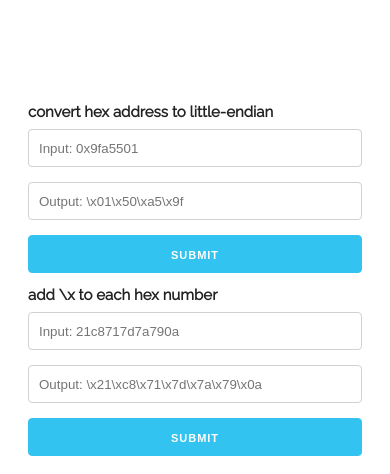
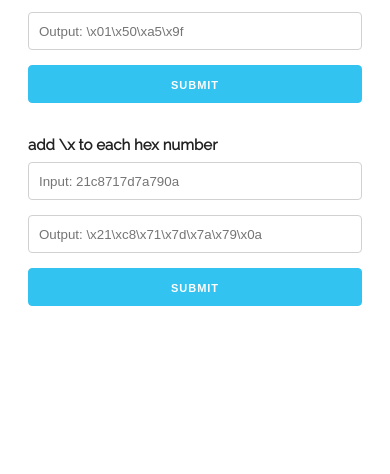
Before and after one commit to wkantaros/HexToLittleEndianTool, a plain HTML site: page index.html in a window 390 px wide. Shown: the part 381-855 px from the top of the page. Drawn offline with nearby package versions, Linux system fonts and the light colour scheme.

Commit message:
mobile css

```diff
--- a/index.html
+++ b/index.html
@@ -16,6 +16,7 @@
     </section>
     <section class="functions">
       <div class="six columns">
+        <div class="littleEndian">
           <div class="row">
             <label for="toLittleEndian">convert hex address to little-endian <span class="c-format">(c-format)</span></label>
             <input class="u-full-width" type="text" placeholder="Input: 0x9fa5501" id="toLittleEndian">
@@ -28,7 +29,9 @@
             <button class="button-primary" id="toLittleEndianBtn">Submit</button>
           </div>
         </div>
+      </div>
       <div class="six columns">
+        <div class="backslash">
           <div class="row">
             <label for="addBackslash">add \x to each hex number</label>
             <input class="u-full-width" type="text" placeholder="Input: 21c8717d7a790a" id="addBackslash">
@@ -41,6 +44,7 @@
             <button class="button-primary" id="addBackslashBtn">Submit</button>
           </div>
         </div>
+      </div>
     </section>
   </div>
   <script src="conversions.js"></script>
--- a/stylesheet.css
+++ b/stylesheet.css
@@ -18,6 +18,18 @@
       width: 100%;
       box-sizing: border-box;
     }
+
+    .functions {
+      padding-top: 4rem;
+    }
+
+    .header {
+      margin-top: 7rem;
+    }
+
+    .backslash {
+      margin-top: 2rem;
+    }
 }
 
 @media screen and (max-width: 903px) {
```
Lines whose indentation alone changed are shown as unchanged.
